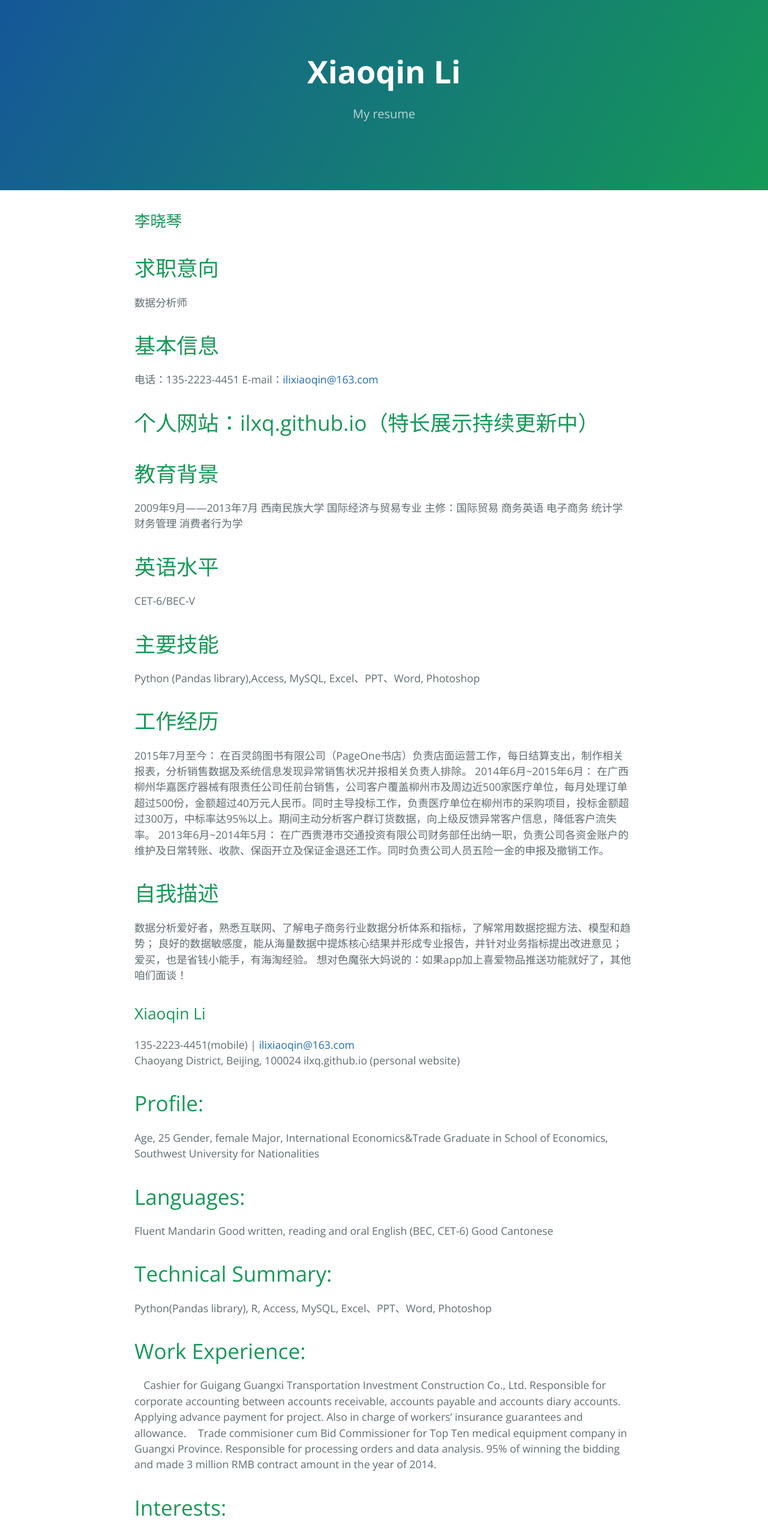
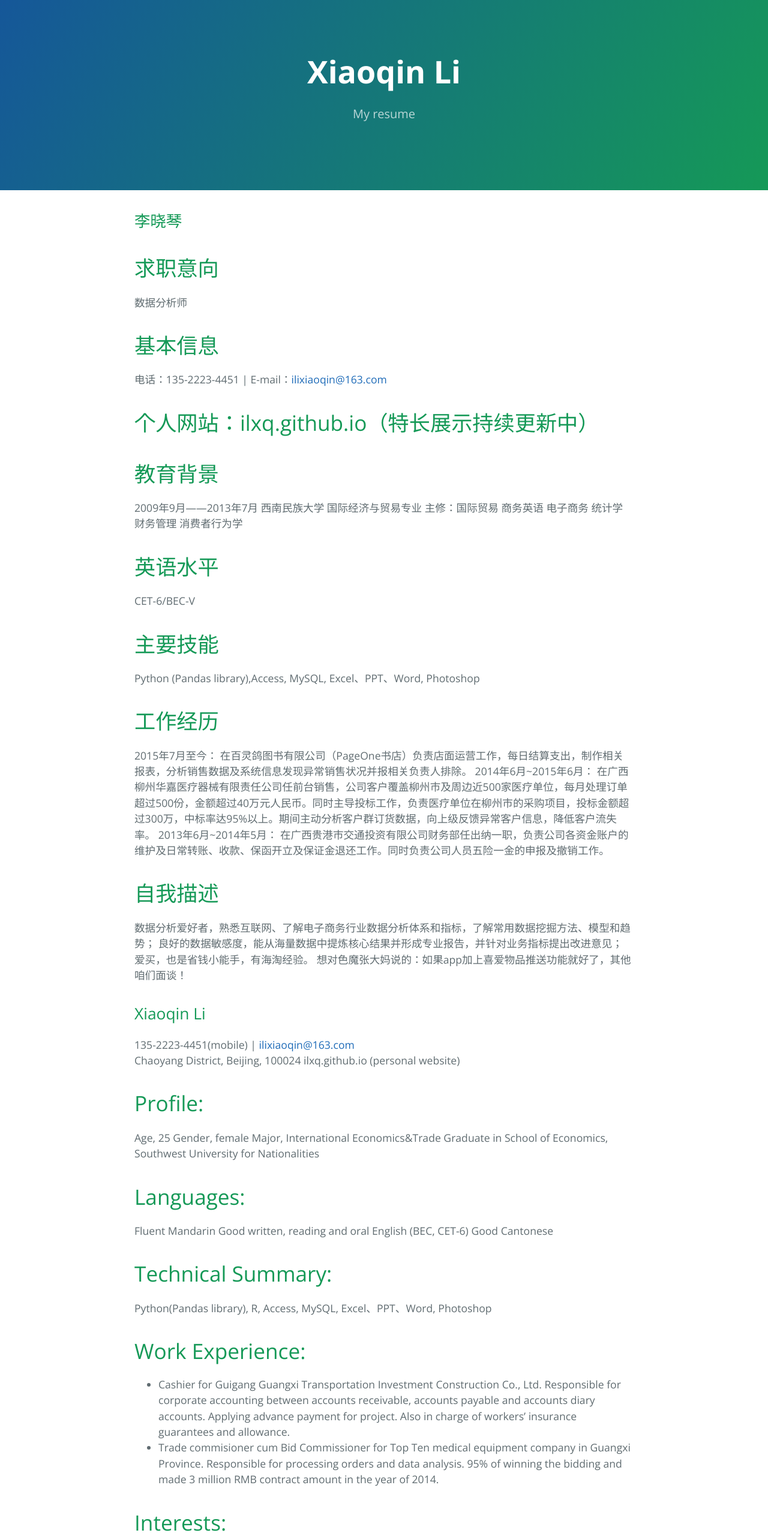
Before and after one commit to ilxq/ilxq.github.io, a plain HTML site: page index.html in a window 1280 px wide. Shown: the top 2560 px of the page at 60% size. Drawn offline with nearby package versions, Linux system fonts and the light colour scheme.

```diff
--- a/index.html
+++ b/index.html
@@ -27,7 +27,7 @@
 <h1>
 <a id="基本信息" class="anchor" href="#%E5%9F%BA%E6%9C%AC%E4%BF%A1%E6%81%AF" aria-hidden="true"><span aria-hidden="true" class="octicon octicon-link"></span></a>基本信息</h1>
 
-<p>电话：135-2223-4451        E-mail：<a href="mailto:ilixiaoqin@163.com">ilixiaoqin@163.com</a></p>
+<p>电话：135-2223-4451 | E-mail：<a href="mailto:ilixiaoqin@163.com">ilixiaoqin@163.com</a></p>
 
 <h1>
 <a id="个人网站ilxqgithubio特长展示持续更新中" class="anchor" href="#%E4%B8%AA%E4%BA%BA%E7%BD%91%E7%AB%99ilxqgithubio%E7%89%B9%E9%95%BF%E5%B1%95%E7%A4%BA%E6%8C%81%E7%BB%AD%E6%9B%B4%E6%96%B0%E4%B8%AD" aria-hidden="true"><span aria-hidden="true" class="octicon octicon-link"></span></a>个人网站：ilxq.github.io（特长展示持续更新中）</h1>
@@ -96,8 +96,10 @@
 <h1>
 <a id="work-experience" class="anchor" href="#work-experience" aria-hidden="true"><span aria-hidden="true" class="octicon octicon-link"></span></a>Work Experience:</h1>
 
-<p> Cashier for Guigang Guangxi Transportation Investment Construction Co., Ltd. Responsible for corporate accounting between accounts receivable, accounts payable and accounts diary accounts. Applying advance payment for project. Also in charge of workers’ insurance guarantees and allowance.
- Trade commisioner cum Bid Commissioner for Top Ten medical equipment company in Guangxi Province. Responsible for processing orders and data analysis. 95% of winning the bidding and made 3 million RMB contract amount in the year of 2014. </p>
+<ul>
+<li>Cashier for Guigang Guangxi Transportation Investment Construction Co., Ltd. Responsible for corporate accounting between accounts receivable, accounts payable and accounts diary accounts. Applying advance payment for project. Also in charge of workers’ insurance guarantees and allowance.</li>
+<li>Trade commisioner cum Bid Commissioner for Top Ten medical equipment company in Guangxi Province. Responsible for processing orders and data analysis. 95% of winning the bidding and made 3 million RMB contract amount in the year of 2014. </li>
+</ul>
 
 <h1>
 <a id="interests" class="anchor" href="#interests" aria-hidden="true"><span aria-hidden="true" class="octicon octicon-link"></span></a>Interests:</h1>
```
Also changed, not shown: params.json (+1 -1 lines).
